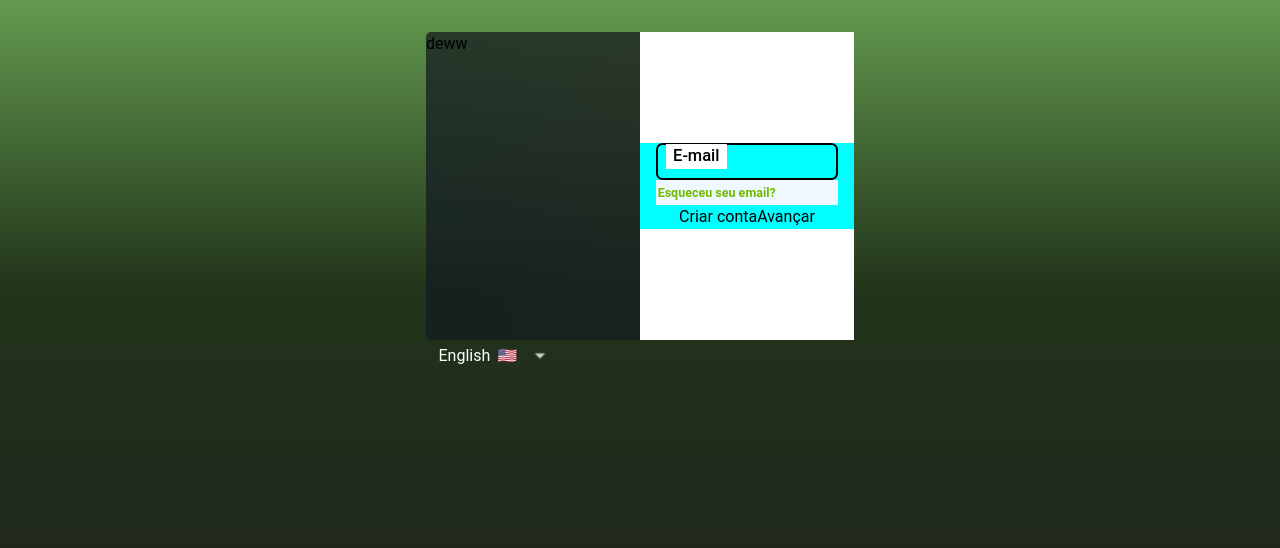
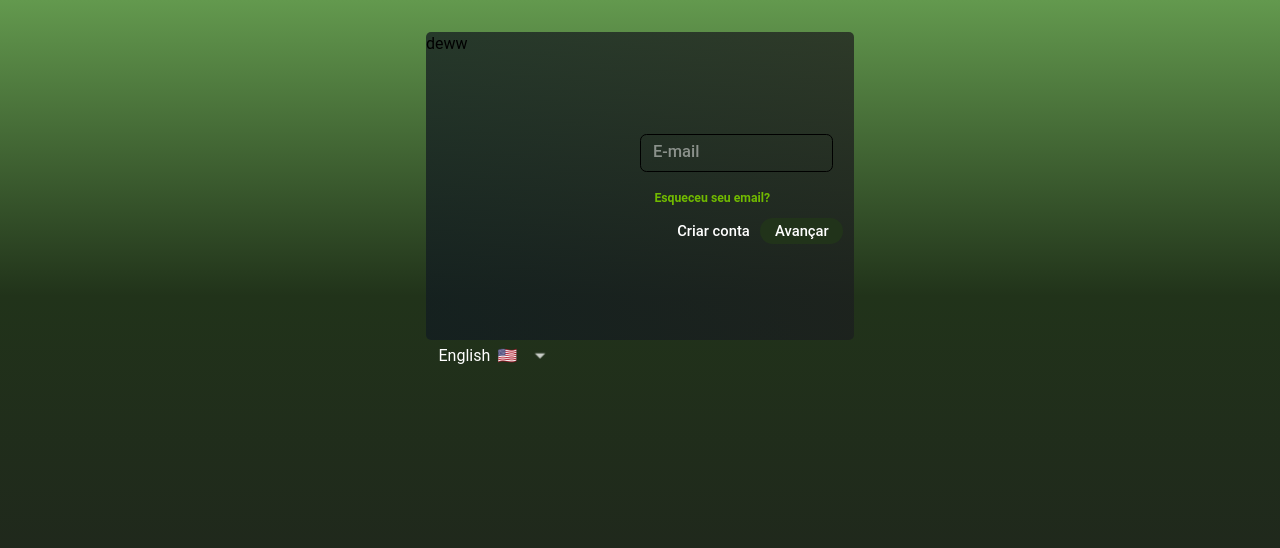
Before and after one commit to 3alyef/al-postel, a Next.js app: page /en/login in a window 1280 px wide. Shown: the top 548 px of the page. Built offline with nearby package versions, Linux system fonts and the light colour scheme; a web font is replaced by a local one.

Commit message:
updateeeee

```diff
--- a/src/app/[locale]/(login)/login/page.tsx
+++ b/src/app/[locale]/(login)/login/page.tsx
@@ -2,11 +2,29 @@ import { Locale } from "@/i18n";
 import { getDictionary } from "@/lib/get-dictionary";
 import React from "react";
 import LanguageSwitch from "@/app/components/languageSwitch/languageSwitch";
+import InputText from "@/app/components/inputText/inputText";
 export default async function Login({
   params: { locale }
 }: { params: { locale: Locale } }) {
   const dictionary = await getDictionary(locale);
 
+  /*
+  const inputRef = useRef(null);
+
+  useEffect(() => {
+    const labelEmail = document.getElementById("labelEmail");
+
+    const handleClick = () => {
+      inputRef.current.focus();
+    };
+
+    labelEmail.addEventListener("click", handleClick);
+
+    return () => {
+      labelEmail.removeEventListener("click", handleClick);
+    };
+  }, []); // Executar apenas uma vez após a montagem do componente
+*/
   return (
     <div className="main_Login">
       <div className="barLogin">
@@ -18,25 +36,28 @@ export default async function Login({
               <section className="">
                 deww
               </section>
-              <section className="dataUser bg-white">
-                <div className="dataUser_Container">
-                  <div className="formData_ContainerEmail">
+              <section className="dataUser">
+                <div className="dataUser_Container ">
+                  <form>
+                    <InputText text={"E-mail"}/>
+                  </form>
+                  <div className="forgetEmail">
 
-                    <div className="container_Input_Div">
-                      <input type="text" className="emailInput" placeholder=" "/>
-                      <div className="labelEmail labelEmailFocus"><span>E-mail</span></div>
+                    <div className="forgetEmailSubcontainer">
+                      <input type="button" value="Esqueceu seu email?"/>
                     </div>
 
                   </div>
-                  <div className="forgetEmail">
 
-                    <input type="button" value="Esqueceu seu email?"/>
+                  <div className="nextNewAccountMenu">
 
-                  </div>
+                    <div className="btnNextAccount">
+                      <input type="button" value="Criar conta" className="createAccount"/>
+                    </div>
+                    <div className="btnNextAccount">
+                      <input type="button" value="Avançar" className="nextBtnAccount"/>
+                    </div>
 
-                  <div>
-                    <input type="button" value="Criar conta"/>
-                    <input type="button" value="Avançar"/>
                   </div>
                 </div>
               </section>
--- a/src/app/[locale]/(login)/login/scss/_welcome_page.scss
+++ b/src/app/[locale]/(login)/login/scss/_welcome_page.scss
@@ -66,66 +66,81 @@
                 align-items: center;
                 justify-content: center;
                 .dataUser_Container {
+                    min-height: 40%;
+                    width: 100%;
                     display:flex;
                     flex-direction: column;
                     align-items: center;
                     justify-content: center;
-                    background-color: aqua;
-                    .formData_ContainerEmail {
-                        border: 2px solid rgb(0, 0, 0);
-                        border-radius: 6.5px;
+
+                    .forgetEmail {
+                        width: 90%;
                         display: flex;
-                        align-items: center;
-                        justify-content: center;
-                        width: 85%;
-                        .container_Input_Div {
-                            width: 100%;
-                            height: 100%;
-                            position: relative;
-                            .emailInput{
-                                background-color: transparent;
-                                width: 100%;
-                                padding: .3em;
+                        justify-content: flex-start;// SEMITIC
+                        padding-top: .6em;
+                        .forgetEmailSubcontainer{
+                            display: inline-flex;
+
+                            border-radius: 6px;
+                            input {
+
+                                padding: .15em .3em;
+                                border-radius: 10px;
+                                font-size: 12.25px;
+                                color: #71BA00;
+                                font-weight: 700;
+                                word-wrap: break-word;
+                                cursor: pointer;
                             }
-                            .labelEmail {
-                                position: absolute;
-                                background-color: #fff;
-                                width: auto;
-                                bottom: 9.5px;
-                                font-size: 16.5px;
-                                font-weight: 500;
-                                left: 8px;
-                                max-width: calc(100% - 16px);
-                                overflow: hidden;
-                                padding: 0 7px;
-                                transition: transform .15s cubic-bezier(0.4, 0, 0.2, 1), opacity .15s cubic-bezier(0.4, 0, 0.2, 1);
-                                white-space: nowrap;
-                                z-index: 1;
-                            }
+
+
                         }
 
+                        .forgetEmailSubcontainer input:hover{
+                            background-color: #263327;
+                        }
+                        .forgetEmailSubcontainer input:active {
+                            background-color: #1f2b20;
+                        }
 
-
-                        .emailInput:focus ~ .labelEmailFocus,
-                        .emailInput:not(:placeholder-shown) ~ .labelEmailFocus {
-                            transform: scale(0.8) translateY(-28px) translateX(-12px);
-                        }
                     }
 
-                    .forgetEmail {
-                        width: 85%;
-                        background-color: #f0f8ff;
+                    .nextNewAccountMenu {
+                        width: 90%;
+                        padding-top: .5em;
                         display: flex;
-                        justify-content: center;
-                        padding: .2em .1em;
-                        input {
-                            width: 100%;
-                            text-align: left; // SEMITIC
-                            font-size: 12.5px;
-                            color: #71BA00;
-                            font-weight: 700;
-                            word-wrap: break-word;
-                            cursor: pointer;
+                        justify-content: flex-end;
+                        flex-direction: row;
+                        gap: .35em;
+                        .btnNextAccount {
+                            color:white;
+                            width: 43%;
+                            justify-content: center;
+                            align-items: center;
+                            display: inline-flex;
+
+                            input {
+                                width: 100%;
+                                aspect-ratio: 1/.32;
+                                font-size: 14.75px;
+                                font-weight: 500;
+                                word-wrap: break-word;
+                                padding: 2px;
+                                border-radius: 15px;
+                                cursor: pointer;
+                            }
+
+                            .nextBtnAccount {
+                                background: #21331A;
+                            }
+
+                            .createAccount:hover, .nextBtnAccount:hover {
+                                background-color: #263327;
+                            }
+
+                            .createAccount:active, .nextBtnAccount:active {
+                                background-color: #1f2b20;
+                            }
                         }
                     }
 
@@ -144,6 +159,10 @@
 
 }
 
+
+
+
+
 /*<div style="width: 100%; height: 100%; padding: 10px; background: linear-gradient(90deg, #21331A 38%); border-radius: 10px; justify-content: center; align-items: center; gap: 10px; display: inline-flex">
 <div style="text-align: center; color: white; font-size: 45px; font-family: Inter; font-weight: 700; word-wrap: break-word">Cadastrar</div>
 </div>*/
--- /dev/null
+++ b/src/app/components/inputText/inputText.tsx
@@ -0,0 +1,23 @@
+"use client";
+import { useRef } from "react";
+
+export default function InputText({text}: {text:string}){
+    const inputRef = useRef<HTMLInputElement>(null);
+    const focusInput = ()=>{
+        inputRef.current?.focus();
+    }
+
+
+    return (
+        <div className="formData_ContainerEmail ">
+
+            <div className="container_Input_Div ">
+                <input type="text" className="emailInput" placeholder=" " id="aqui" ref={inputRef} />
+                <div className="labelEmail labelEmailFocus" onClick={focusInput} style={{cursor: "default"}}>
+                    <span>{text}</span>
+                </div>
+            </div>
+
+        </div>
+    )
+}
--- /dev/null
+++ b/src/app/components/scss/_inputText.scss
@@ -0,0 +1,57 @@
+.formData_ContainerEmail {
+
+    min-height: 50px;
+    display: flex;
+    align-items: center;
+    justify-content: center;
+    width: 90%;
+    .container_Input_Div {
+        border: 1.8px solid rgb(0, 0, 0);
+        border-radius: 6.5px;
+        width: 100%;
+        position: relative;
+        .emailInput{
+            background-color: transparent;
+            width: 100%;
+            padding: .35em .5em;
+            font-size: 16.5px;
+            outline: none;
+
+        }
+
+        .labelEmail {
+            color: rgba(255, 255, 255, 0.473);
+
+            position: absolute;
+            width: auto;
+            bottom: .36em;
+            font-size: 16.5px;
+            font-weight: 500;
+            left: 5px;
+            max-width: calc(100% - 16px);
+            overflow: hidden;
+            padding: 0 7px;
+            transition: transform .15s cubic-bezier(0.4, 0, 0.2, 1), opacity .15s cubic-bezier(0.4, 0, 0.2, 1);
+            white-space: nowrap;
+            z-index: 1;
+            cursor: pointer
+        }
+
+    }
+
+
+
+    .emailInput:focus ~ .labelEmailFocus,
+    .emailInput:not(:placeholder-shown) ~ .labelEmailFocus {
+        transform: scale(0.78) translateY(-27px) translateX(-6px);
+        color: #71BA00;
+        background-image: linear-gradient(to top, #1C241F, #1F2921);
+        border-radius: 15px;
+    }
+
+    .container_Input_Div input:focus{
+        border: 1.8px solid #71BA00;
+        border-radius: 6.5px;
+    }
+
+}
--- a/src/app/components/scss/_languageSwitch.scss
+++ b/src/app/components/scss/_languageSwitch.scss
@@ -79,6 +79,10 @@
 
 }
 
+.languageSwitch:active {
+    background-color: #1f2b20;
+}
+
 
 .menuApparence {
     box-shadow: 0px 3px 5px -1px rgba(0,0,0,.2), 0px 6px 10px 0px rgba(0,0,0,.14), 0 5px 18px 0px rgba(0,0,0,.12);
--- a/src/app/components/scss/global.scss
+++ b/src/app/components/scss/global.scss
@@ -1,2 +1,3 @@
-@import "./_languageSwitch.scss";
+@import "./_languageSwitch";
 @import "./languageFlagName";
+@import "./inputText"
```
Also changed, not shown: src/app/[locale]/globals.css, 1 other file (tests, documents, lock files or other folders).
